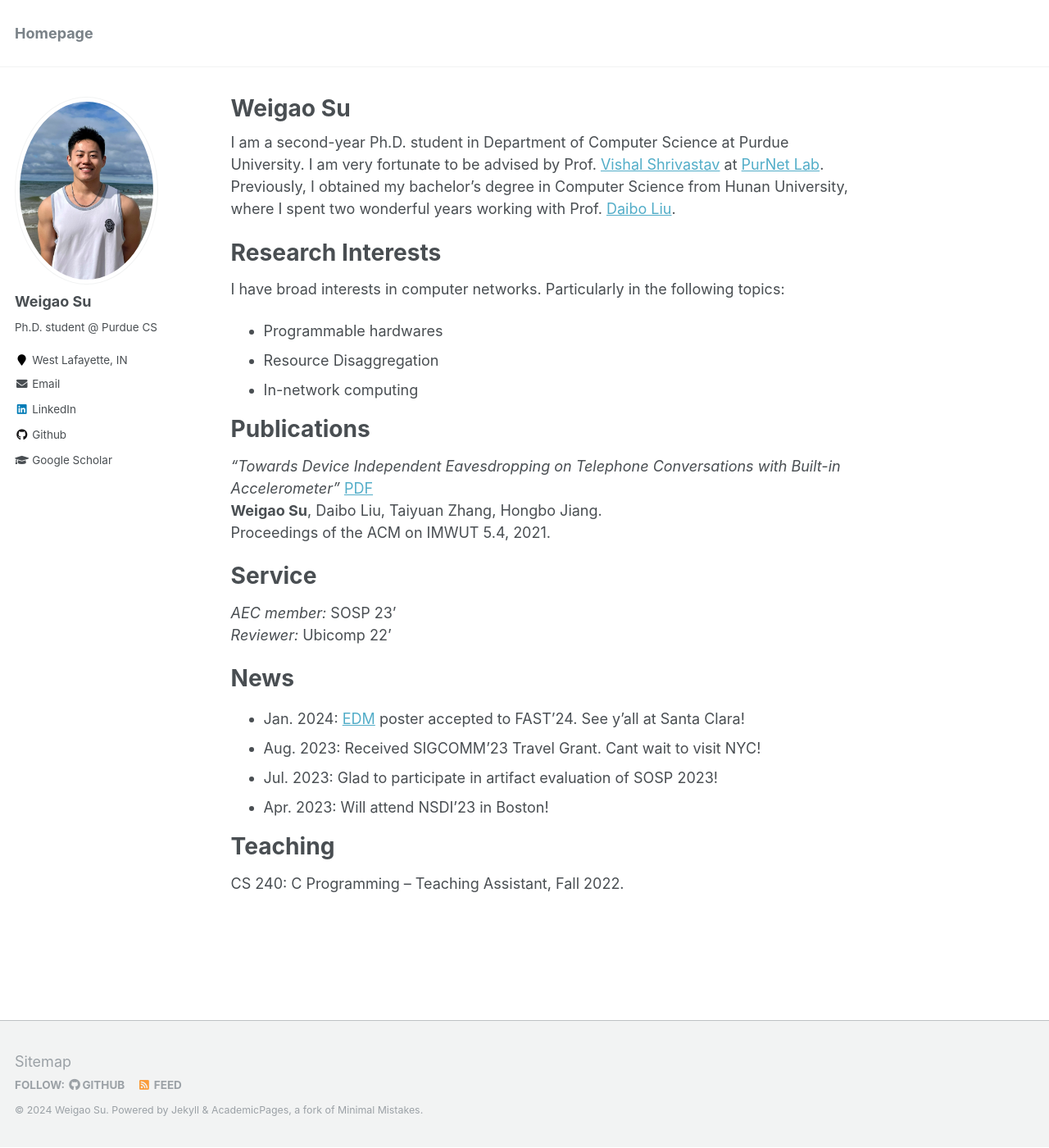
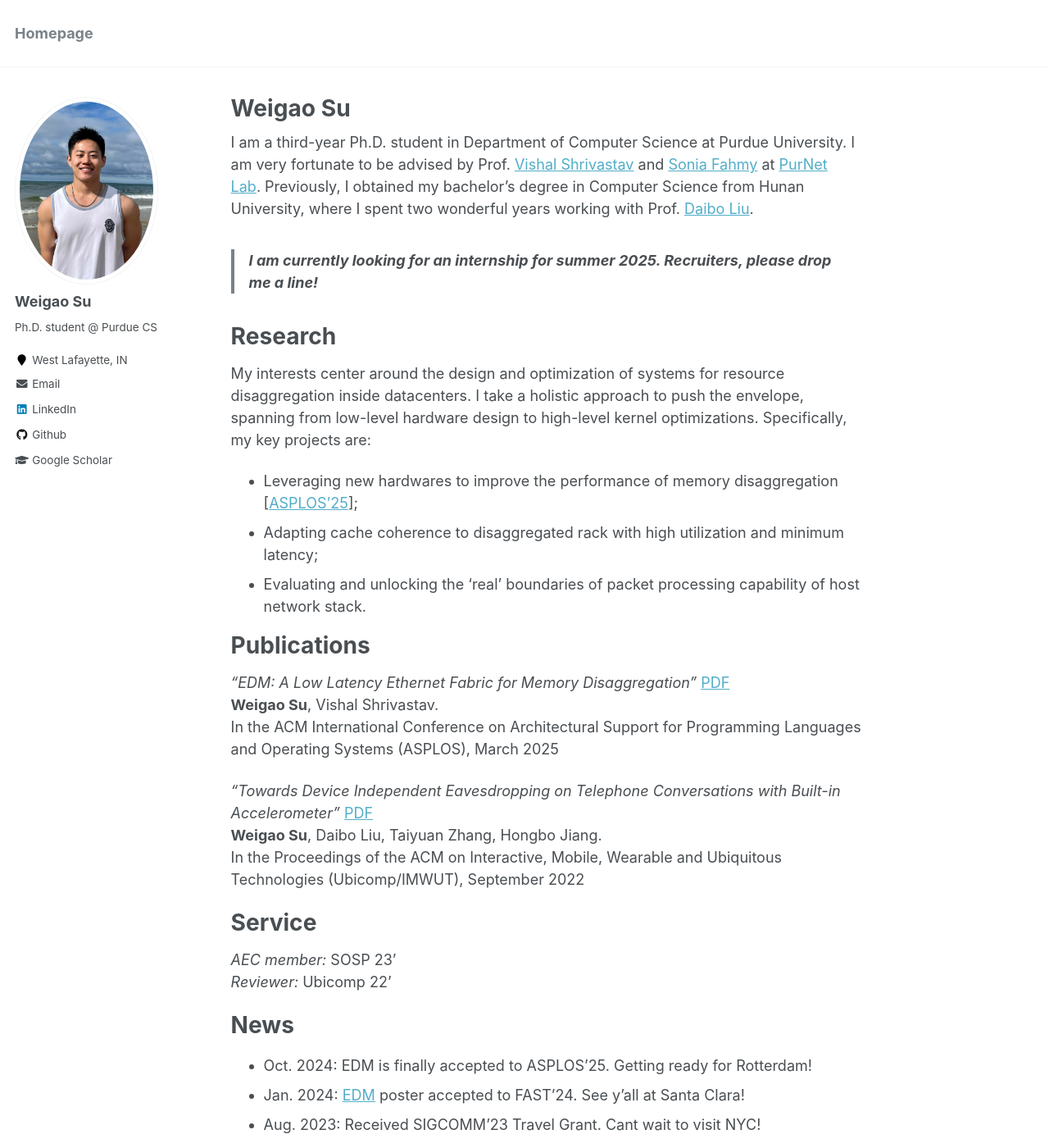
Before and after one commit to wegul/wegul.github.io, a Jekyll site: the page built from _pages/about.md, in a window 1280 px wide and 1400 px high. Shown: the whole window at 82% size. Built offline with Jekyll 4.4.1, drawn with Linux system fonts in a browser that asks for light colours.

Commit message:
Update about.md

```diff
--- a/_pages/about.md
+++ b/_pages/about.md
@@ -8,8 +8,11 @@ redirect_from:
   - /about.html
 ---
 
-I am a second-year Ph.D. student in Department of Computer Science at Purdue University. I am very fortunate to be advised by Prof. [Vishal Shrivastav](https://web.ics.purdue.edu/~vshriva/) at [PurNet Lab](https://gitlab.com/purnet-lab/purnet-lab.gitlab.io/-/wikis/home).
+I am a third-year Ph.D. student in Department of Computer Science at Purdue University. I am very fortunate to be advised by Prof. [Vishal Shrivastav](https://web.ics.purdue.edu/~vshriva/) and [Sonia Fahmy](https://www.cs.purdue.edu/homes/fahmy/) at [PurNet Lab](https://gitlab.com/purnet-lab/purnet-lab.gitlab.io/-/wikis/home).
 Previously, I obtained my bachelor's degree in Computer Science from Hunan University, where I spent two wonderful years working with Prof. [Daibo Liu](https://sites.google.com/site/dbliuuestc/).
+
+> **I am currently looking for an internship for summer 2025. Recruiters, please drop me a line!**
+
 <!-- This is my [CV](https://github.com/wegul/wegul/raw/main/files/weigaosu_CV.pdf). -->
 
 <!-- *I will join Purdue University in 2022Fall for Ph.D. study. Boiler Up!!!* -->
@@ -17,21 +20,25 @@ Previously, I obtained my bachelor's degree in Computer Science from Hunan Unive
 
 
 
-Research Interests
+Research
 ======
-I have broad interests in computer networks. Particularly in the following topics:
-- Programmable hardwares
-- Resource Disaggregation
-- In-network computing
+My interests center around the design and optimization of systems for resource disaggregation inside datacenters. I take a holistic approach to push the envelope, spanning from low-level hardware design to high-level kernel optimizations. Specifically, my key projects are:
+- Leveraging new hardwares to improve the performance of memory disaggregation [[ASPLOS'25](https://wegul.github.io)];
+- Adapting cache coherence to disaggregated rack with high utilization and minimum latency;
+- Evaluating and unlocking the 'real' boundaries of packet processing capability of host network stack.
+
 
 <!-- I also have keen appetite for many other areas. Check my [personal insights](https://wegul.github.io/wegul/year-archive/) of some recent works and feel free to leave a message, I would be more than happy to share my thoughts. -->
 
 Publications
 ======
-*“Towards Device Independent Eavesdropping on Telephone Conversations with Built-in Accelerometer”*  [PDF](https://dl.acm.org/doi/abs/10.1145/3494969)
+*"EDM: A Low Latency Ethernet Fabric for Memory Disaggregation"* [PDF](https://wegul.github.io)
+**Weigao Su**, Vishal Shrivastav.
+In the ACM International Conference on Architectural Support for Programming Languages and Operating Systems (ASPLOS), March 2025
+
+*"Towards Device Independent Eavesdropping on Telephone Conversations with Built-in Accelerometer"*  [PDF](https://dl.acm.org/doi/abs/10.1145/3494969)
 **Weigao Su**, Daibo Liu, Taiyuan Zhang, Hongbo Jiang.
-Proceedings of the ACM on IMWUT 5.4, 2021.
-
+In the Proceedings of the ACM on Interactive, Mobile, Wearable and Ubiquitous Technologies (Ubicomp/IMWUT), September 2022
 
 <!-- Current Project
 ======
@@ -50,6 +57,7 @@ Service
 
 News
 ======
+* Oct. 2024: EDM is finally accepted to ASPLOS'25. Getting ready for Rotterdam!
 * Jan. 2024: [EDM](https://wegul.github.io/files/EDM_WIP_FAST_24.pdf) poster accepted to FAST'24. See y'all at Santa Clara!
 * Aug. 2023: Received SIGCOMM'23 Travel Grant. Cant wait to visit NYC!
 * Jul. 2023: Glad to participate in artifact evaluation of SOSP 2023!
```
